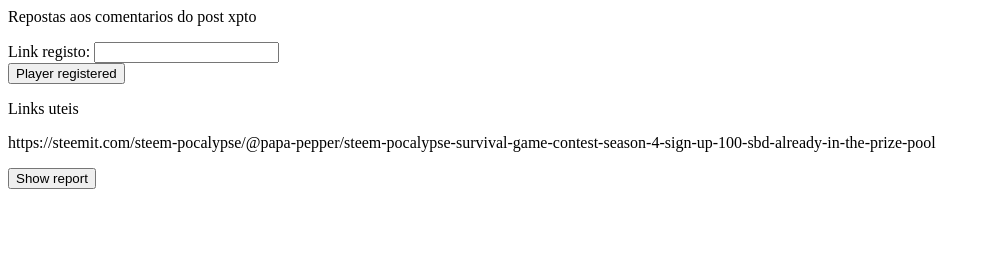
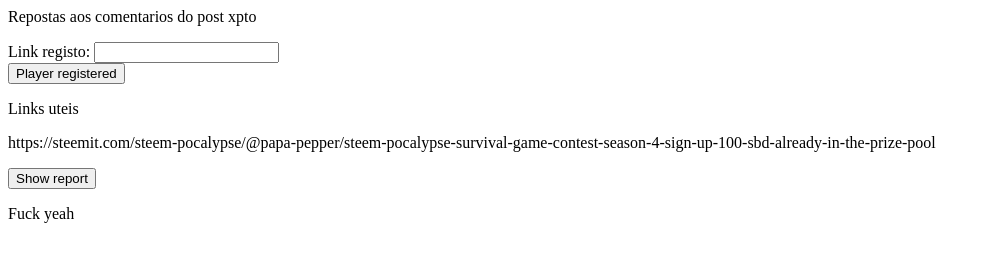
Before and after one commit to bycz6/bycz-js-api, a website: page index.html in a window 1280 px wide. Shown: the whole page, without its empty margins (0-991 px from the left). Drawn offline with Linux system fonts and the light colour scheme.

Commit message:
cron test

```diff
--- a/index.html
+++ b/index.html
@@ -25,6 +25,8 @@
 
 <p id="nPlayers"></p>
 
+<p>Fuck yeah</p>
+
 
 </body>
 </html>
```
